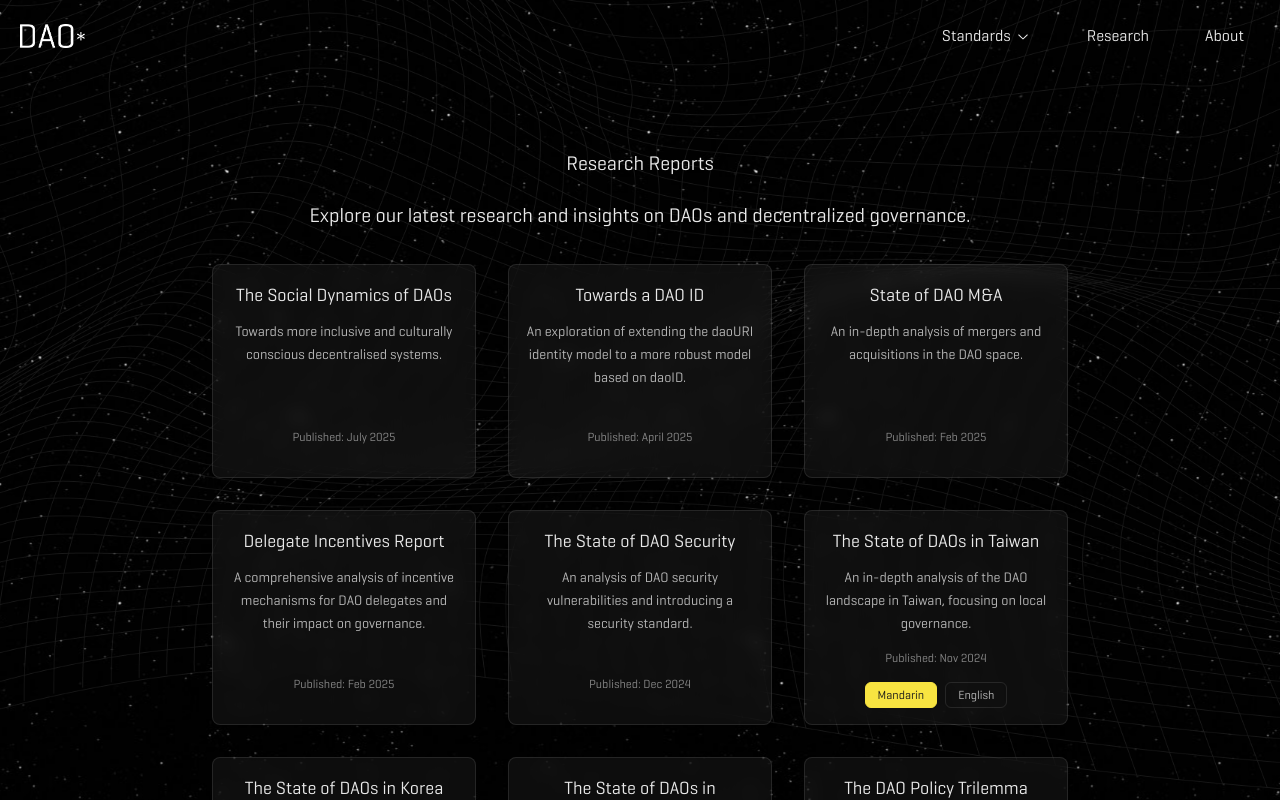
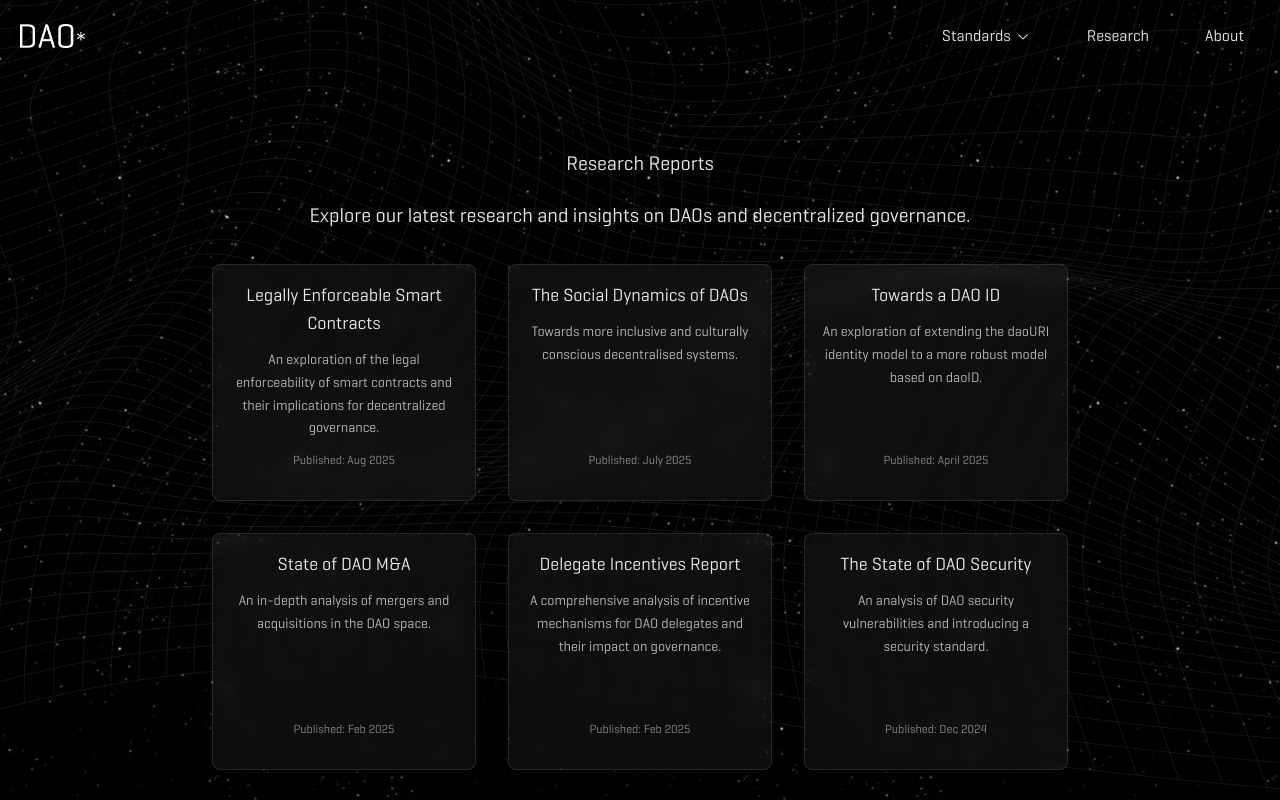
Before and after one commit to metagov/daostar-website, a Next.js app: page /research in a window 1280 px wide. Shown: the top 800 px of the page. Built offline with nearby package versions, Linux system fonts and the light colour scheme.

Commit message:
Add legally enforceable smart contracts research paper

```diff
--- a/src/app/research/page.tsx
+++ b/src/app/research/page.tsx
@@ -96,6 +96,12 @@ const researchPapers: Array<{
     description: "Towards more inclusive and culturally conscious decentralised systems.",
     pdfUrl: "/research/social_dynamics.pdf",
     date: "July 2025",
+  },
+  {
+    title: "Legally Enforceable Smart Contracts",
+    description: "An exploration of the legal enforceability of smart contracts and their implications for decentralized governance.",
+    pdfUrl: "/research/legally_enforceable_smart_contracts.pdf",
+    date: "Aug 2025",
   }
 ];
 
```
Also changed, not shown: 1 other file (tests, documents, lock files or other folders).
